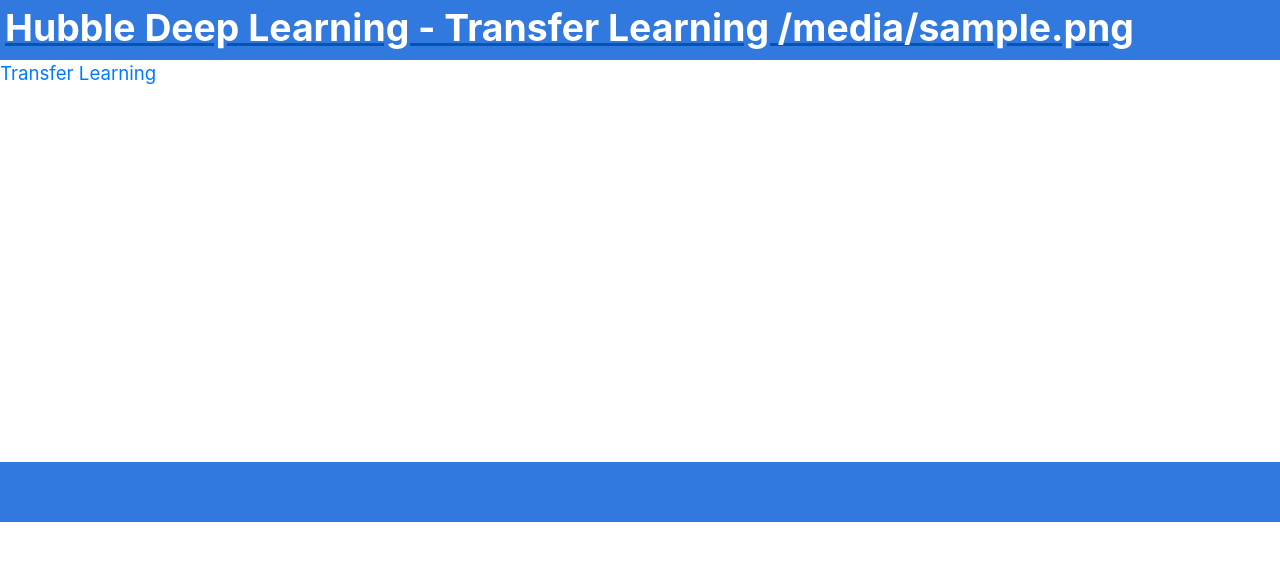
After one commit to brechmos-stsci/transfer_learning, a Python web app: template templates/index.html in a window 1280 px wide. The commit adds this page. Shown: the top 561 px of the page. Run offline with Jinja, Linux system fonts and the light colour scheme; the template is opened without the code that fills it: most values are stand-ins (such as "Sample title", 1, 10 or a date in 2020); some libraries are stand-ins or nearby versions.

Commit message:
moved transfer learning to sub area

```diff
--- a/hello.py
+++ b/hello.py
@@ -11,6 +11,10 @@ hello_blueprint = Blueprint('hello', __name__)
 @hello_blueprint.route('/')
 @hello_blueprint.route('/index')
 async def index():
+    return await render_template('index.html', title='Home')
+
+@hello_blueprint.route('/transfer_learning')
+async def transfer_learning():
     return await render_template('transfer_learning.html', title='Home')
 
 
--- a/templates/base.html
+++ b/templates/base.html
@@ -15,9 +15,11 @@
   <body>
 
     {% block header %}
-        <div id="header">
-            <b>Hubble Deep Learning - Transfer Learning {{filename}}</b>
-        </div>
+	<a href="/">
+	    <div id="header">
+	        <b>Hubble Deep Learning - Transfer Learning {{filename}}</b>
+	    </div>
+	</a>
     {% endblock %}
 
 	{% block main %}
--- /dev/null
+++ b/templates/index.html
@@ -0,0 +1,11 @@
+{% extends 'base.html' %}
+
+{% block main %}
+
+<div style="min-height: 400px;">
+
+<a href="/transfer_learning">Transfer Learning</a>
+
+</div>
+
+{% endblock %}
```
